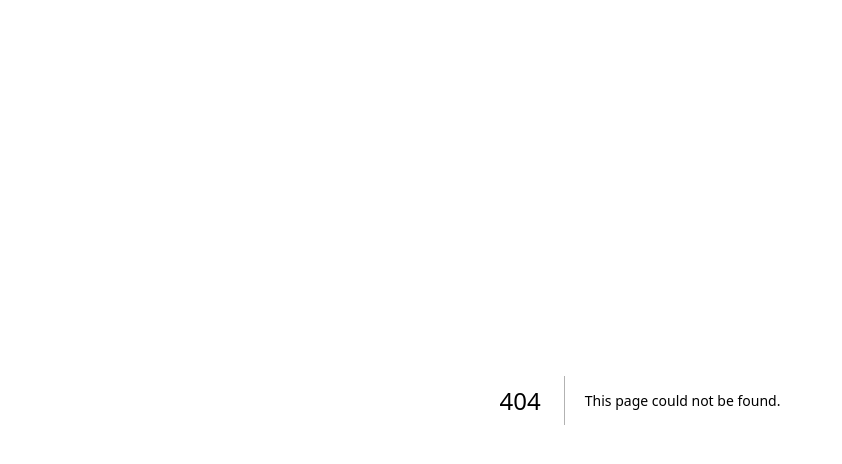
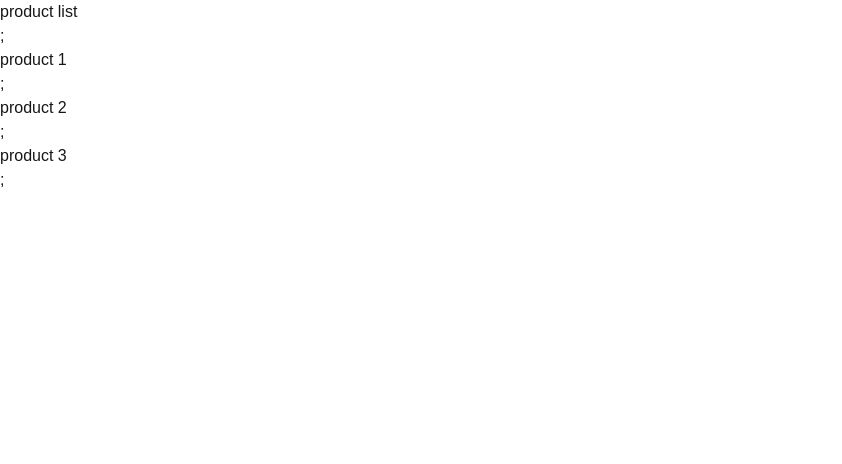
Before and after one commit to oasifsadik/nextjs-practice, a Next.js app: page /products in a window 1280 px wide. Before the commit this address had no page. Shown: the top 464 px of the page, without its empty margins (0-842 px from the left). Built offline with nearby package versions, Linux system fonts and the light colour scheme.

Commit message:
next routing

```diff
--- /dev/null
+++ b/app/blog/first/page.tsx
@@ -0,0 +1,3 @@
+export default function first(){
+    return <h1>blog first</h1>
+}
--- /dev/null
+++ b/app/blog/page.tsx
@@ -0,0 +1,3 @@
+export default function blog(){
+    return <h1>blog page</h1>
+}
--- /dev/null
+++ b/app/blog/second/page.tsx
@@ -0,0 +1,3 @@
+export default function second(){
+    return <h1>second blog</h1>
+}
--- /dev/null
+++ b/app/products/[productId]/page.tsx
@@ -0,0 +1,10 @@
+export default async function products( {
+    params
+}: {
+    params: {productId: string}
+})
+    {
+    const productId = (await params).productId;
+    return <h1>product details {productId} </h1>;
+
+}
--- /dev/null
+++ b/app/products/[productId]/review/[reviewId]/page.tsx
@@ -0,0 +1,4 @@
+export default async function review({params} : {params : {reviewId :string}}){
+    const reviewId = (await params).reviewId
+    return <h1>review {reviewId}</h1>
+}
--- /dev/null
+++ b/app/products/page.tsx
@@ -0,0 +1,8 @@
+export default function products(){
+    return <>
+         <h1>product list </h1>;
+        <h2>product 1 </h2>;
+        <h2>product 2 </h2>;
+        <h2>product 3 </h2>;
+    </>
+}
```
